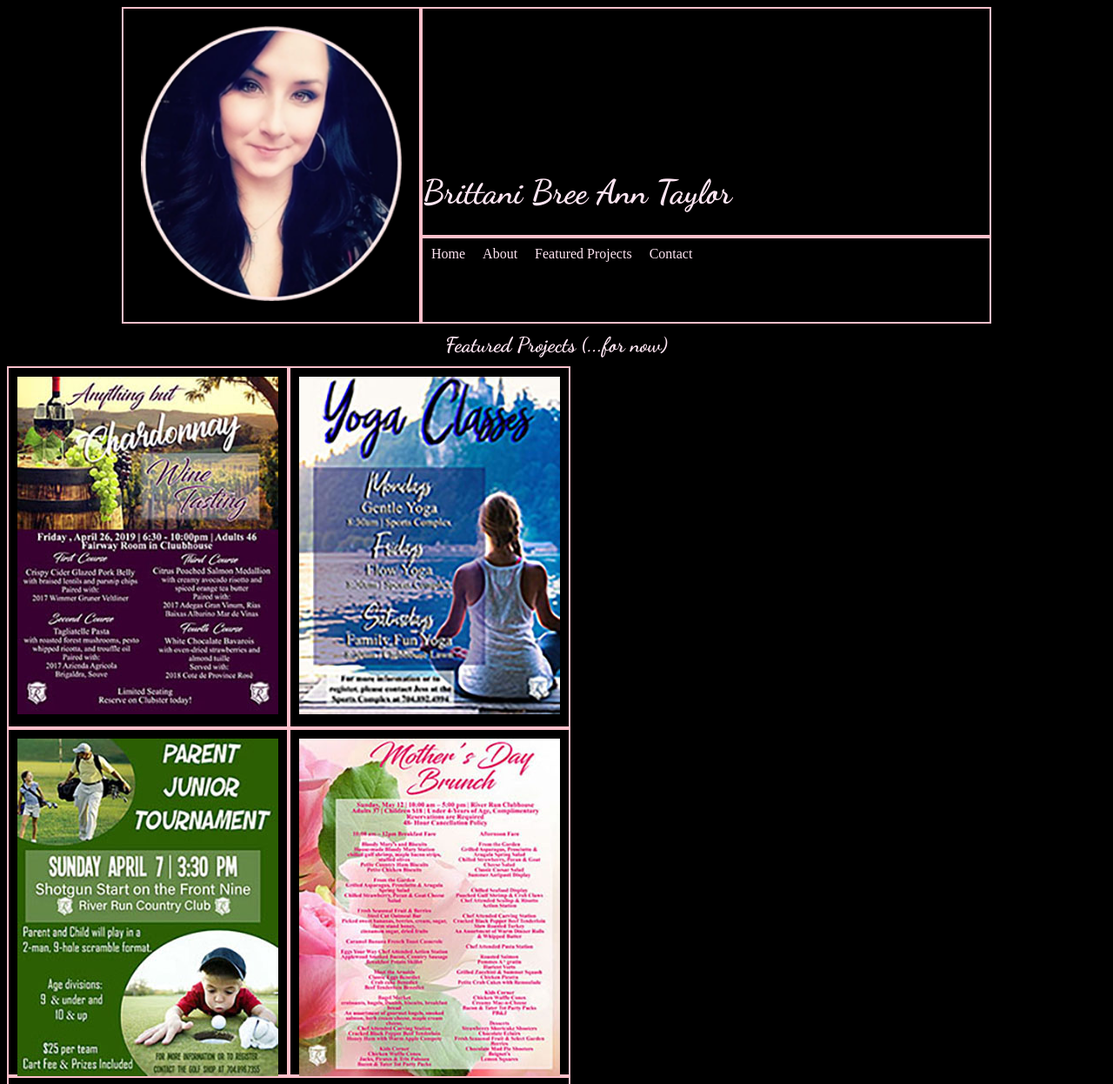
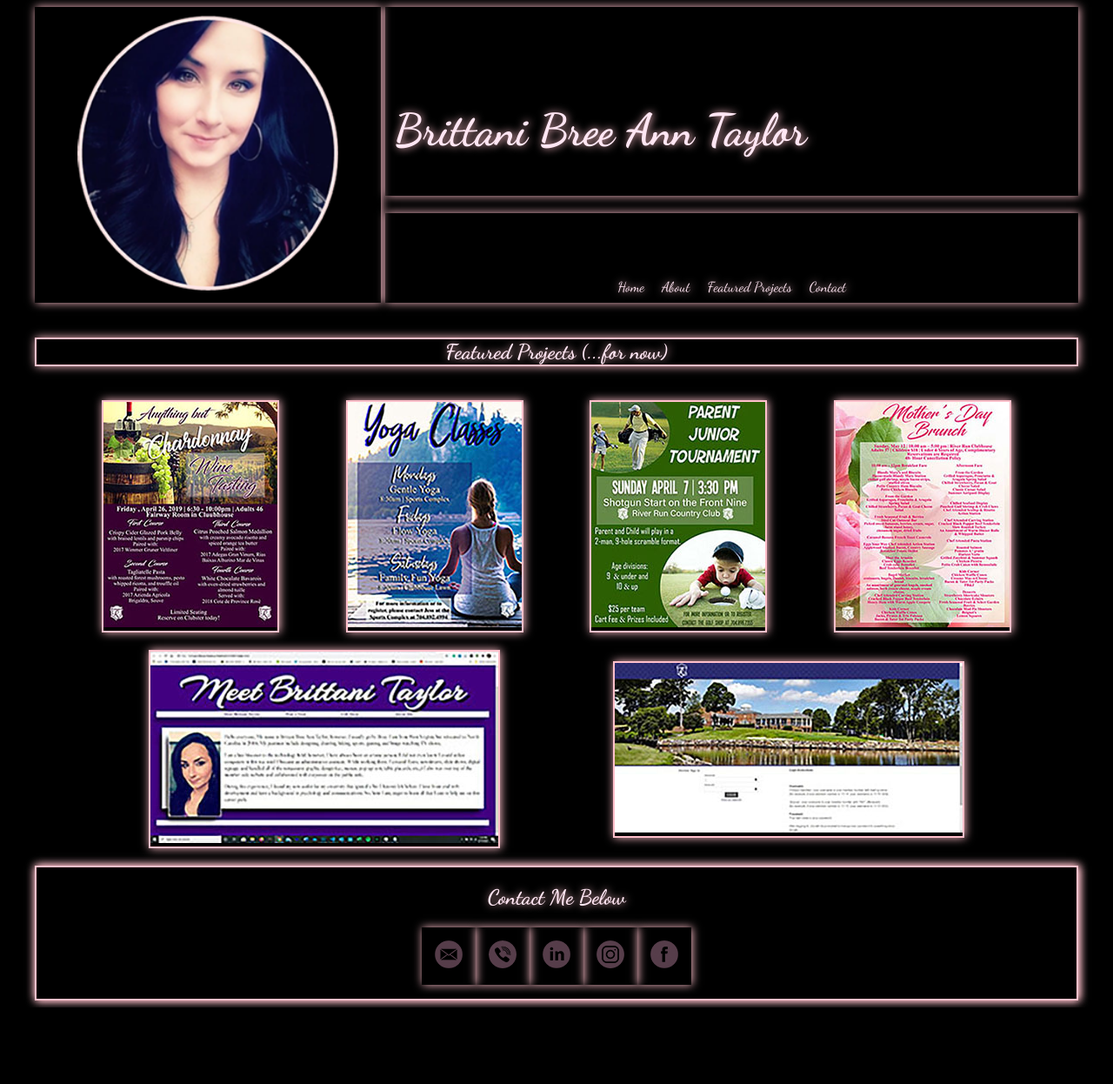
Before and after one commit to BbreezyTaylor/Lesson11, a plain HTML site: page newIndex.html in a window 1280 px wide. Shown: the top 1246 px of the page at 87% size. After the commit the page ends 1158 px from the top, so only its background shows below. Drawn offline with Linux system fonts and the light colour scheme.

Commit message:
New Layout
New Start. I re-did almost everything.

```diff
--- /dev/null
+++ b/CSS/newNewStyles.css
@@ -0,0 +1,150 @@
+    body {
+        background-color: black;
+        color: #ffe6f3;
+        font-family: 'Dancing Script', cursive;
+        font-size: 1.25vw;
+        text-shadow: pink 1px 0 10px;
+        ;
+    }
+
+    .icons {
+        box-shadow: pink 1px 0 10px;
+    }
+
+    .container {
+        display: grid;
+        grid-template-columns: 1fr 2fr;
+        grid-template-rows: auto;
+        margin: auto;
+        max-width: 1200px;
+        column-gap: 5px;
+        row-gap: 20px;
+    }
+
+    .grid-item {
+        text-align: center;
+        box-shadow: pink 1px 0 10px;
+    }
+
+    .block {
+        border: 2px solid pink;
+        box-shadow: pink 1px 0 10px;
+    }
+
+    .name {
+        grid-column: 2/3;
+        grid-row: 1/2;
+        display: flex;
+        align-items: flex-end;
+        justify-content: flex-start;
+        font-size: 2vw;
+        text-shadow: pink 1px 0 10px;
+        padding: 10px;
+    }
+
+    .photo {
+        grid-column: 1/2;
+        grid-row: 1/3;
+        box-shadow: pink 1px 0 10px;
+        padding: 10px;
+    }
+
+    .navBar {
+        grid-column: 2/3;
+        grid-row: 2/3;
+        display: flex;
+        align-items: flex-end;
+        justify-content: flex-start;
+        justify-content: center;
+    }
+
+    #nav {
+        max-width: 100%;
+        text-align: center;
+    }
+
+    #navbar,
+    #navbar ul {
+        padding: 0;
+        margin: 0;
+        list-style: none;
+        line-height: 1;
+    }
+
+    #navbar a {
+        display: inline-block;
+        max-width: 156px;
+        color: #ffe6f3;
+        text-decoration: none;
+        padding: 10px;
+    }
+
+    #navbar li {
+        float: left;
+        max-width: 156px;
+        /*width helps with Opera*/
+        ;
+    }
+
+    #navbar li ul {
+        position: absolute;
+        color: #ffe6f3;
+        max-width: 156px;
+        left: -999em;
+        /*remember to do this instead of display:none because it isn't read by screen readers*/
+    }
+
+    #navbar li:hover ul {
+        left: auto;
+    }
+
+    #navbar li ul li:hover {
+        background-color: #ffe6f3;
+        color: black;
+    }
+
+    #feat {
+        border: 2px solid pink;
+        grid-row: 3;
+        grid-column: 1/3;
+        box-shadow: pink 1px 0 10px;
+    }
+
+    .firstFeat {
+        display: flex;
+        align-items: center;
+        justify-content: space-evenly;
+        grid-row: 4/5;
+        grid-column: 1/3;
+    }
+
+    .secondFeat {
+        display: flex;
+        align-items: center;
+        justify-content: space-evenly;
+        grid-row: 5/6;
+        grid-column: 1/3;
+    }
+
+    footer {
+        border: 2px solid pink;
+        box-shadow: pink 1px 0 10px;
+    }
+
+    #contact {
+        grid-row: 6/7;
+        grid-column: 1/3;
+    }
+
+    .contact-list {
+        list-style-type: none;
+        padding: 0;
+        display: flex;
+        justify-content: center;
+        align-content: space-around;
+    }
+
+    .contact-list a {
+        padding: 15px;
+        display: inline-block;
+    }
--- a/CSS/newStyle.css
+++ b/CSS/newStyle.css
@@ -139,9 +139,11 @@
     padding: 15px;
     display: inline-block;
 }
+
+
 /*Responsive Styles*/
 
-        @media screen and (min-width:500px) and (max-width:650px) {
+@media screen and (max-width:600px) {
     .first {
         grid-row: 1/2;
         grid-column: 1/2;
@@ -167,33 +169,36 @@
     }
 }
 
-        @media screen and (max-width:600px) {
+@media screen and (max-width:320px) {
     .container {
         max-width: 600px;
         width: 90%;
+    }
+    .grid-item {
+        justify-self: stretch;
     }
     .name {
         font-size: 4vw;
         font-family: 'Dancing Script', cursive;
         color: #ffe6f3;
         display: flex;
-                grid-column: 2;
-                grid-row: 1;
-                padding: 15px;
+        grid-row: 2;
+        padding: 2px;
     }
     .photo {
         text-align: center;
         grid-column: 1;
         grid-row: 1;
-                padding: 10px;
+        padding: 1px;
     }
     .navBar {
-                grid-row: 2;
-                grid-column: 1/3;
+        grid-row: 3;
+        grid-column: ;
         text-align: center;
         display: flex;
         justify-content: center;
         align-content: center;
+        font-size: 1vw;
     }
     #nav {
         max-width: 100%;
@@ -245,34 +250,27 @@
         margin-right: auto;
     }
     .block {
-                padding: 5px;
+        padding: 2px;
     }
-        }
-
     .first {
         grid-row: 1/2;
         grid-column: 1/2;
     }
-
     .second {
         grid-row: 1/2;
         grid-column: 2/3;
     }
-
     .third {
         grid-row: 2/3;
     }
-
     .fourth {
         grid-row: 2/3;
         grid-column: 2/3;
     }
-
     .larger1 {
         grid-row: 3;
         grid-column: 1/3;
     }
-
     .larger2 {
         grid-row: 4;
         grid-column: 1/3;
--- a/newIndex.html
+++ b/newIndex.html
@@ -5,7 +5,7 @@
     <meta charset="UTF-8">
     <meta name="viewport" content="width=device-width, initial-scale=1.0">
     <title>Portfolio Prototype Design</title>
-    <link rel="stylesheet" href="CSS/newStyle.css">
+    <link rel="stylesheet" href="CSS/newNewStyles.css">
     <link href="https://fonts.googleapis.com/css2?family=Dancing+Script:wght@700&display=swap" rel="stylesheet">
     <link href="https://fonts.googleapis.com/css2?family=Dancing+Script&display=swap" rel="stylesheet">
 </head>
@@ -17,12 +17,12 @@
                 <h1>Brittani Bree Ann Taylor</h1>
             </header>
         </div>
-        <div class="grid-item photo"><img srcset=" images/portraitPhoto75.png 75w, images/portraitPhoto150.png 150w, images/portraitPhoto250.png 250w" sizes="(max-width: 600px) 150px , 300px" src="images/portraitPhoto250.png" alt="Profile picture of Brittani Bree Ann Taylor"></div>
+        <div class="grid-item photo"><img srcset=" images/portraitPhoto75.png 75w, images/portraitPhoto150.png 150w, images/portraitPhoto250.png 250w" sizes="(max-width: 600px) 75px , 300px" src="images/portraitPhoto250.png" alt="Profile picture of Brittani Bree Ann Taylor"></div>
         <div class="grid-item navBar">
             <nav>
                 <ul id="navbar">
                     <li><a href="index.html">Home</a></li>
-                    <li><a href="#left">About</a></li>
+                    <li><a href="#contact">About</a></li>
                     <li><a href="#feat">Featured Projects</a>
                         <ul>
                             <li>Flyers</li>
@@ -34,34 +34,39 @@
                 </ul>
             </nav>
         </div>
+
+
+        <!-- ********************  PROJECTS / PORTFOLIO  ********************* -->
+        <h2 class="grid-item" id="feat">Featured Projects (...for now)</h2>
+
+        <div class="firstFeat">
+            <div class="block first ">
+                <img srcset="images/wineTastingFlyer75.jpg 75w, images/wineTastingFlyer150.jpg 150w, images/wineTastingFlyer200.jpg 200w" sizes="(max-width: 1200px) 75px , 200px" src="images/wineTastingFlyer300.jpg" alt="Wine tasting flyer I created using a photo of a vine yard with two glasses of wine and a bottle on a barrel. Underneath, I used a wine colored background to contrast the font detailing the event.">
+            </div>
+            <div class="block second">
+                <img srcset="images/yogaFlyer75.jpg 75w, images/yogaFlyer150.jpg 150w, images/yogaFlyer200.jpg 200w" sizes="(max-width: 1200px) 75px , 200px" src="images/yogaFlyer300.jpg" alt="Yoga Classes Flyer I created using a peaceful nature setting with a woman in a yoga pose.">
+            </div>
+            <div class="block third ">
+                <img srcset="images/golfFlyer75.jpg 75w, images/golfFlyer150.jpg 150w, images/golfFlyer200.jpg 200w" sizes="(max-width: 1200px) 75px , 200px" src="images/golfFlyer300.jpg" alt="Junior Golf flyer I created using green background and white contrasting font. There are also two photos on the advertisement of children golfing and having a good time. ">
+            </div>
+            <div class="block fourth">
+                <img srcset="images/mother'sDayFlyer75.jpg 75w, images/mother'sDayFlyer150.jpg 150w, images/mother'sDayFlyer200.jpg 200w" sizes="(max-width: 1200px) 75px , 200px" src="images/mother'sDayFlyer300.jpg" alt="Mother's Day Brunch Flyer I created using pink roses and tied in the pink but using it for the font detailing the menu options.">
+            </div>
+        </div>
+        <div class="secondFeat">
+            <div class="block larger1">
+                <img srcset=" images/firstWebPageInWeb210_150.jpg 150w, images/firstWebPageInWeb210_300.jpg 300w, images/firstWebPageInWeb210_400.jpg 400w" sizes="(max-width: 1200px) 150px , 400px" src="images/firstWebPageInWeb210_600.jpg" alt="Screenshot of the first website I created in Web 210. It's a profile website with a portrait of myself, a purple background, and and introduction">
+            </div>
+            <div class="block larger2">
+                <img srcset=" images/memberWebsite150.jpg 150w, images/memberWebsite300.jpg 300w, images/memberWebsite400.jpg 400w" sizes="(max-width: 1200px) 150px , 400px" src="images/memberWebsite600.jpg" alt="Screenshot of a member website I helped maintain while I was working with this company. Shows the simple to use login page with a photo of the country club at the top of the website page.">
+            </div>
         </div>
 
-    <!-- ********************  PROJECTS / PORTFOLIO  ********************* -->
-    <section>
-        <h2>Featured Projects (...for now)</h2>
-        <div class="wrapper">
-            <div class="block first ">
-                <img srcset="images/wineTastingFlyer75.jpg 75w, images/wineTastingFlyer150.jpg 150w, images/wineTastingFlyer300.jpg 300w" sizes="(max-width: 600px) 150px , 300px" src="images/wineTastingFlyer300.jpg" alt="Wine tasting flyer I created using a photo of a vine yard with two glasses of wine and a bottle on a barrel. Underneath, I used a wine colored background to contrast the font detailing the event.">
-            </div>
-            <div class="block second">
-                <img srcset="images/yogaFlyer75.jpg 75w, images/yogaFlyer150.jpg 150w, images/yogaFlyer300.jpg 300w" sizes="(max-width: 600px) 150px , 300px" src="images/yogaFlyer300.jpg" alt="Yoga Classes Flyer I created using a peaceful nature setting with a woman in a yoga pose.">
-            </div>
-            <div class="block third ">
-                <img srcset="images/golfFlyer75.jpg 75w, images/golfFlyer150.jpg 150w, images/golfFlyer300.jpg 300w" sizes="(max-width: 600px) 150px , 300px" src="images/golfFlyer300.jpg" alt="Junior Golf flyer I created using green background and white contrasting font. There are also two photos on the advertisement of children golfing and having a good time. ">
-            </div>
-            <div class="block fourth">
-                <img srcset="images/mother'sDayFlyer75.jpg 75w, images/mother'sDayFlyer150.jpg 150w, images/mother'sDayFlyer300.jpg 300w" sizes="(max-width: 600px) 150px , 300px" src="images/mother'sDayFlyer300.jpg" alt="Mother's Day Brunch Flyer I created using pink roses and tied in the pink but using it for the font detailing the menu options.">
-            </div>
-            <div class="block larger1">
-                <img srcset="  images/firstWebPageInWeb210_300.jpg 300w, images/firstWebPageInWeb210_600.jpg 600w" sizes="(max-width: 600px) 300px , 600px" src="images/firstWebPageInWeb210_600.jpg" alt="Screenshot of the first website I created in Web 210. It's a profile website with a portrait of myself, a purple background, and and introduction">
-            </div>
-            <div class="block larger2">
-                <img srcset=" images/memberWebsite300.jpg 300w, images/memberWebsite600.jpg 600w" sizes="(max-width: 600px) 300px , 600px" src="images/memberWebsite600.jpg" alt="Screenshot of a member website I helped maintain while I was working with this company. Shows the simple to use login page with a photo of the country club at the top of the website page.">
-            </div>
-        </div>
+
         <!-- End of Project block. -->
-    </section>
+
         <!-- *****************  CONTACT INFO / SOCIAL MEDIA  ***************** -->
+        <div class="grid-item" id="contact">
             <footer>
                 <h2>Contact Me Below</h2>
 
@@ -84,6 +89,9 @@
                     </li>
                 </ul>
             </footer>
+        </div>
+
+    </div>
 </body>
 
 </html>
```
Also changed, not shown: images/firstWebPageInWeb210_150.jpg (added), images/firstWebPageInWeb210_400.jpg (added), images/golfFlyer200 - Copy.jpg (added), images/golfFlyer200.jpg (added), images/memberWebsite150.jpg (added), images/memberWebsite400.jpg (added), images/mother'sDayFlyer200 - Copy.jpg (added), images/mother'sDayFlyer200.jpg (added), images/portraitPhoto.png, images/portraitPhoto100.png (added), images/portraitPhoto75.png, images/wineTastingFlyer200 - Copy.jpg (added), images/wineTastingFlyer200.jpg (added), images/yogaFlyer200 - Copy.jpg (added), 2 more files. Lines whose indentation alone changed are shown as unchanged.
